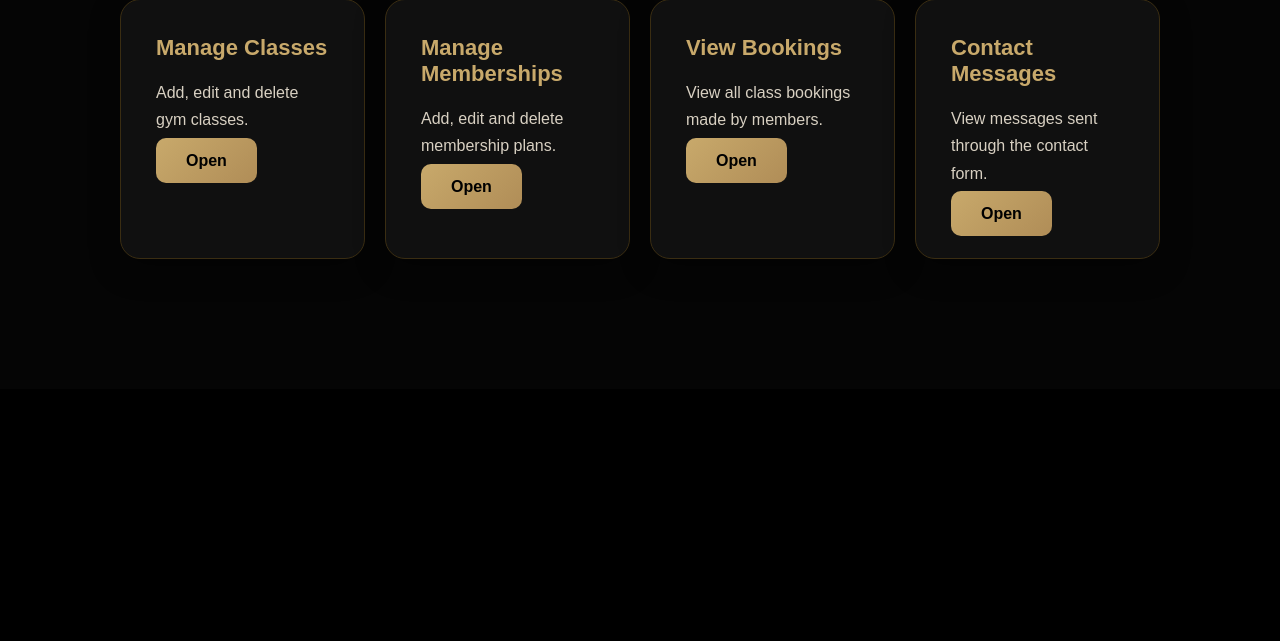
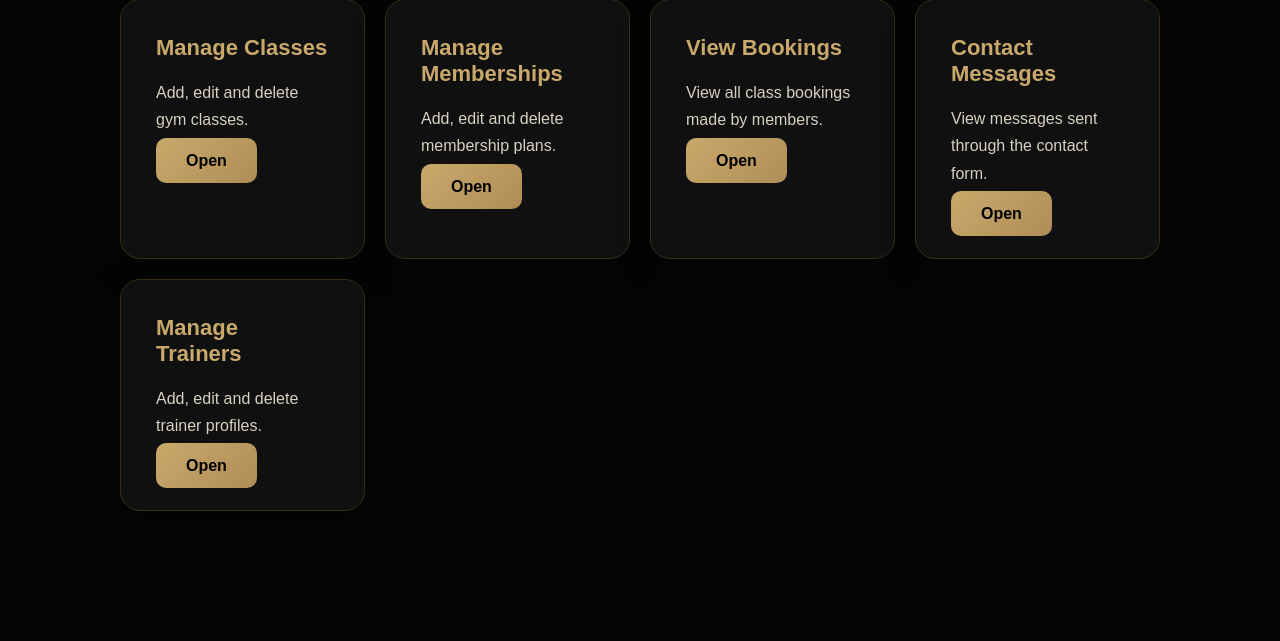
Before and after one commit to ErciliaB/gym_management_system_project, a PHP site: page /admin_dashboard.php in a window 1280 px wide. Shown: the part 477-1118 px from the top of the page. Before the commit the page ends 736 px from the top, so only its background shows below. Run offline with PHP 8.4, Linux system fonts and the light colour scheme; the visitor is signed in with stand-in values (Sample User, id 1); data comes from the database, SQL or seed files in the repository; data that the repository does not hold is empty.

Commit message:
Update admin_dashboard.php

```diff
--- a/admin_dashboard.php
+++ b/admin_dashboard.php
@@ -99,6 +99,12 @@ $messages_count = mysqli_num_rows(mysqli_query($conn, "SELECT * FROM contact_mes
             <br>
             <a class="btn" href="view_messages.php">Open</a>
         </div>
+        <div class="feature-card">
+             <h3>Manage Trainers</h3>
+             <p>Add, edit and delete trainer profiles.</p>
+             <br>
+             <a class="btn" href="manage_trainers.php">Open</a>
+        </div>
 
     </div>
 
```
